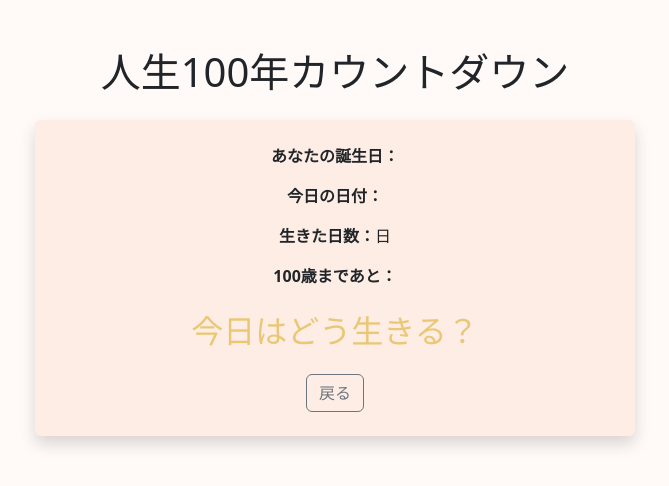
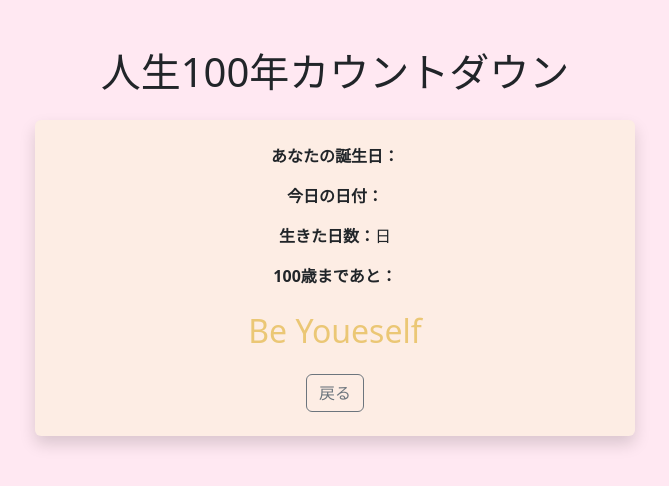
Before and after one commit to jakepeter/countdown-app, a Flask app: template templates/result.html in a window 1280 px wide. Shown: the top 486 px of the page, without its empty margins (305-974 px from the left). Run offline with Flask 3, Linux system fonts and the light colour scheme; the template is opened without the code that fills it, so the values that code supplies are empty.

Commit message:
背景色と文字色の修正

```diff
--- a/app.py
+++ b/app.py
@@ -1,5 +1,5 @@
 from flask import Flask, render_template, request
-from datetime import datetime
+from datetime import datetime, date
 
 app = Flask(__name__)
 
@@ -10,24 +10,24 @@
 @app.route('/result', methods=['POST'])
 def result():
     birth_date_str = request.form['birth_date']
-    birth_date = datetime.strptime(birth_date_str, '%Y-%m-%d')
+    birth_date = datetime.strptime(birth_date_str, '%Y-%m-%d').date()
 
-    today = datetime.now()
+    today = date.today()
 
-    hundred_years_later = birth_date.replace(year=birth_date.year + 100)
-    remaining_time = hundred_years_later - today
+    # 生きた日数
+    age_in_days = (today - birth_date).days
 
-    age_in_days = (today - birth_date).days
-    remaining_days = remaining_time.days
-    remaining_hours = int(remaining_time.total_seconds() // 3600)
-    remaining_seconds = int(remaining_time.total_seconds())
+    # 100歳までの日数
+    hundred_years = birth_date.replace(year=birth_date.year + 100)
+    remaining_days = (hundred_years - today).days
+
+    # 100歳までの残り秒数（残り日数×86400秒）
+    remaining_seconds = remaining_days * 86400
 
     return render_template('result.html',
                            birth_date=birth_date_str,
                            today=today.strftime('%Y-%m-%d'),
                            age_in_days=age_in_days,
-                           remaining_days=remaining_days,
-                           remaining_hours=remaining_hours,
                            remaining_seconds=remaining_seconds)
 
 if __name__ == '__main__':
--- a/templates/index.html
+++ b/templates/index.html
@@ -2,6 +2,7 @@
 <html>
 <head>
     <title>人生100年カウントダウン</title>
+    <meta name="viewport" content="width=device-width, initial-scale=1">  <!-- ここ重要！ -->
     <link href="https://cdn.jsdelivr.net/npm/bootstrap@5.3.0/dist/css/bootstrap.min.css" rel="stylesheet">
 </head>
 <body class="bg-light text-center py-5">
@@ -10,7 +11,7 @@
         <form action="/result" method="post" class="p-4 bg-white shadow rounded" style="max-width: 500px; margin: auto;">
             <div class="mb-3">
                 <label for="birth_date" class="form-label">誕生日を入力してください</label>
-                <input type="date" name="birth_date" class="form-control" required>
+                <input type="date" id="birth_date" name="birth_date" class="form-control" required>
             </div>
             <button type="submit" class="btn btn-primary">スタート</button>
         </form>
--- a/templates/result.html
+++ b/templates/result.html
@@ -2,28 +2,36 @@
 <html>
 <head>
     <title>結果 - 人生100年カウントダウン</title>
+    <meta name="viewport" content="width=device-width, initial-scale=1">
     <link href="https://cdn.jsdelivr.net/npm/bootstrap@5.3.0/dist/css/bootstrap.min.css" rel="stylesheet">
     <style>
+      #countdown {
+        font-size: 2rem;
+        color: #1f4e66;
+        font-weight: bold;
+      }
       body {
-        background-color: #fffaf7;
+        background-color: #ffe8f2;
       }
-      #countdown {
-        color: #00A474;
-        font-weight: bold;
+      .countdown-box {
+        background-color: #fdede4;
+      }
+      h2#prompt {
+        color: #ebc775;
       }
     </style>
 </head>
 <body class="text-center py-5">
     <div class="container">
         <h1 class="mb-4">人生100年カウントダウン</h1>
-        <div class="p-4 shadow rounded" style="max-width: 600px; margin: auto; background-color: #fdede4;">
+        <div class="p-4 countdown-box shadow rounded" style="max-width: 600px; margin: auto;">
             <p><strong>あなたの誕生日：</strong>{{ birth_date }}</p>
             <p><strong>今日の日付：</strong>{{ today }}</p>
             <p><strong>生きた日数：</strong>{{ age_in_days }}日</p>
             <p><strong>100歳まであと：</strong></p>
             <h3 id="countdown" class="mb-3"></h3>
 
-            <h2 class="mt-4" style="color: #ebc775;">今日はどう生きる？</h2>
+            <h2 id="prompt" class="mt-4">Be Youeself</h2>
             <a href="/" class="btn btn-outline-secondary mt-3">戻る</a>
         </div>
     </div>
```
